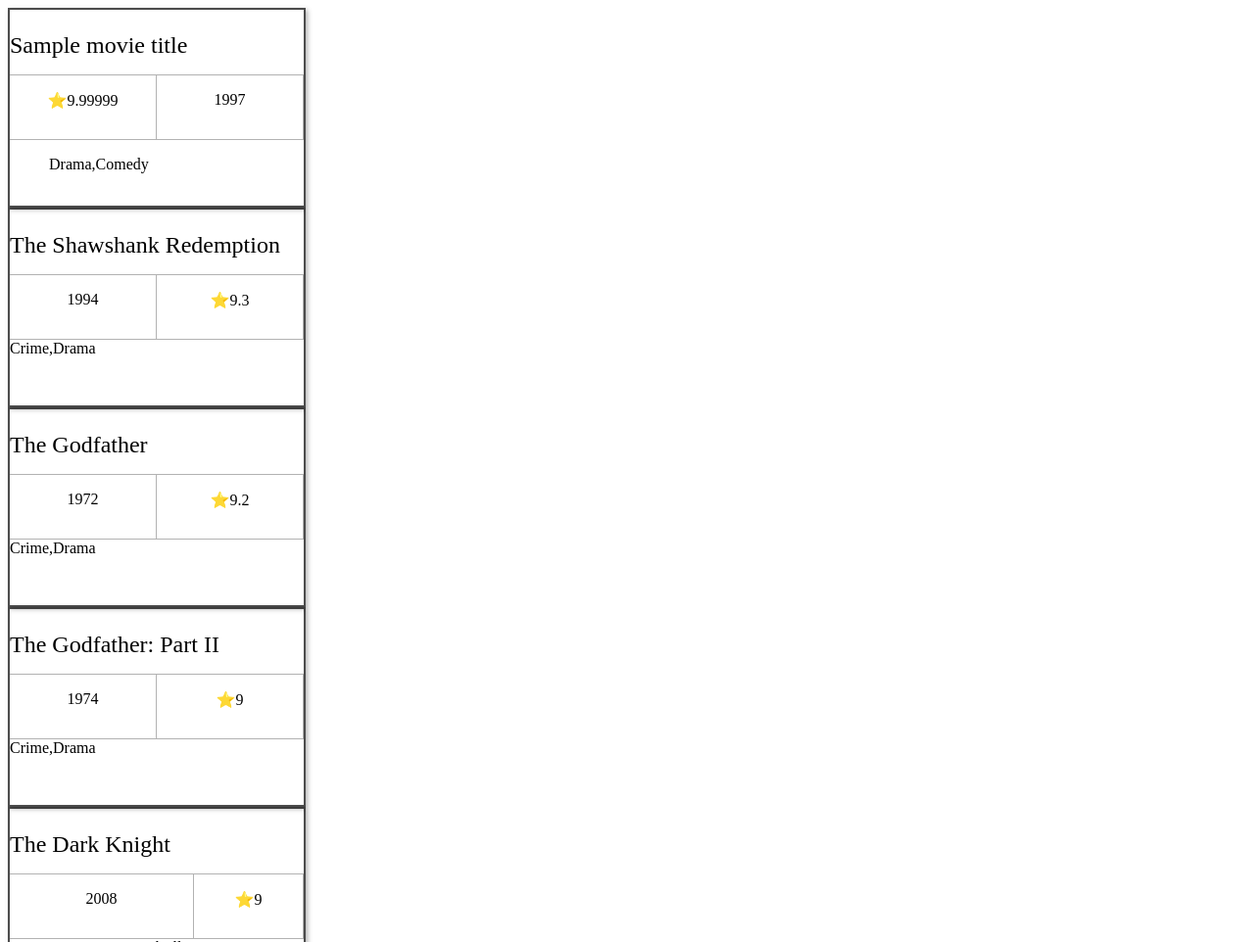
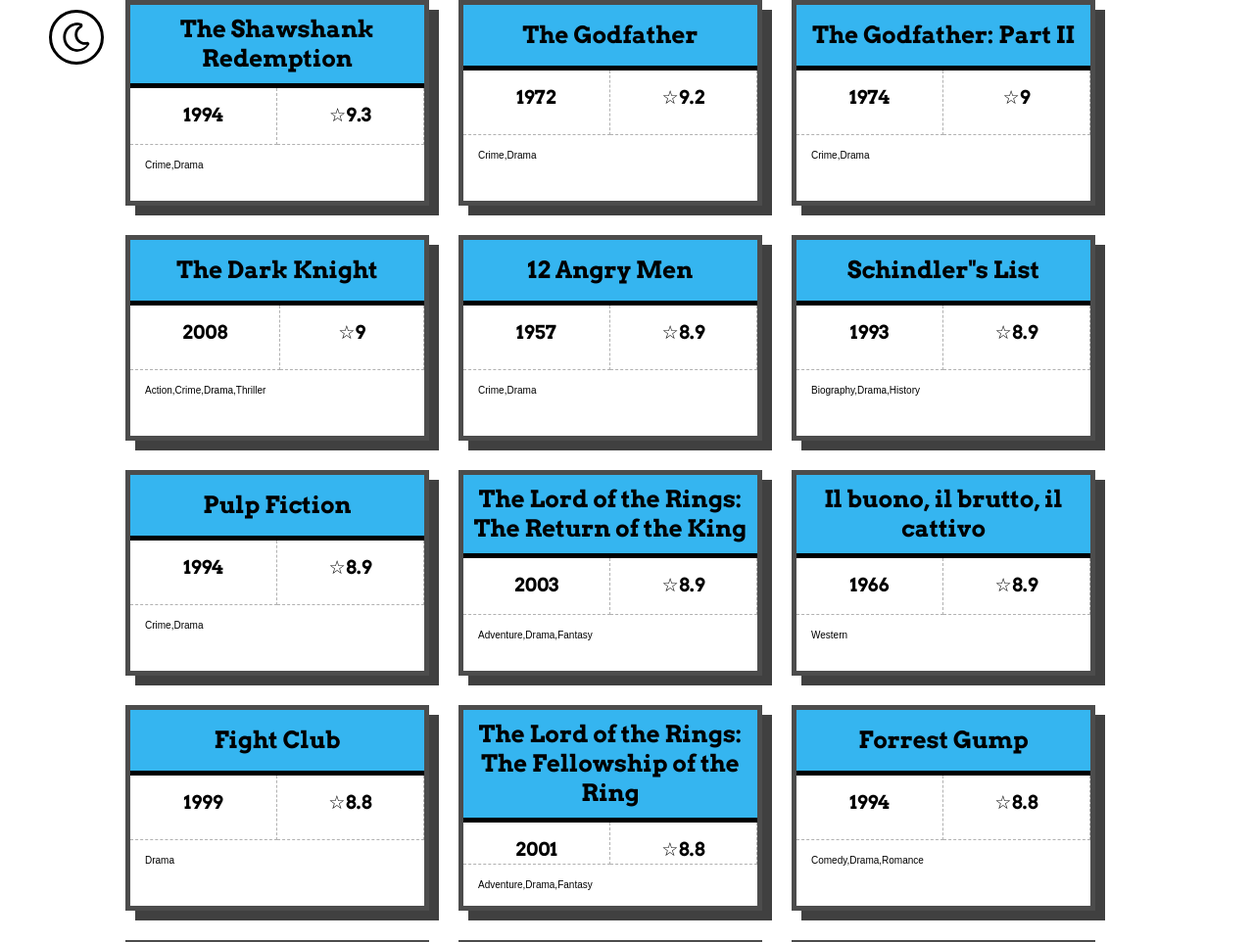
Before and after one commit to thomyerk/CC-Theme_change, a plain HTML site: page index.html in a window 1280 px wide. Shown: the top 962 px of the page at 98% size. Drawn offline with Linux system fonts and the light colour scheme.

Commit message:
styling added for light-dark theme

```diff
--- a/index.html
+++ b/index.html
@@ -9,18 +9,6 @@
     <script src="./init.js" defer></script>
   </head>
   <body class="light">
-    <div class="movie-card light">
-      <div class="title">
-        <span>Sample movie title</span>
-      </div>
-      <div class="rate">&#11088;9.99999</div>
-      <div class="year">1997</div>
-      <div class="genres">
-        <ul>
-          <li>Drama,</li>
-          <li>Comedy</li>
-        </ul>
-      </div>
-    </div>
+    <img id="circle" src="moon-regular.svg" alt="" onclick="darkmode()">
   </body>
 </html>
--- a/init.js
+++ b/init.js
@@ -6,7 +6,7 @@ window.onload = () => {
       movieCard.classList.add("movie-card","light")
       let title = cardConstructor("title",item.title,movieCard)
       let year = cardConstructor("year",item.year,movieCard)
-      let rate = cardConstructor("rate",'&#11088;' + item.rate,movieCard)
+      let rate = cardConstructor("rate",'&#9734;' + item.rate,movieCard)
       let genres = cardConstructor("genres",item.genre,movieCard)
       document.body.appendChild(movieCard)
     }
@@ -28,19 +28,25 @@ function cardConstructor(cardElement,elemContent,parent){
   return div
 }
 
-// async function getGoogleImage(url = '', data = {}, title){
-//   url = "https://www.google.com/search?q=" + title.replace(" ","+") + "&source=lnms&tbm=isch"
-//   let response = await fetch(url,{
-//     method: 'GET'
-//     mode: 'cors'
+let dark = false;
 
-//   }).then(res => response.json())
-
-
-// }
-
-//https://www.google.com/search?q=The+Shawshank+Redemption&source=lnms&tbm=isch google link for images
-//document.querySelector('#islmp img') - google image search first img
+function darkmode(){
+  let elements = (dark)?document.querySelectorAll(".dark"):document.querySelectorAll(".light")
+  console.log(dark);
+  if(dark == false){
+    elements.forEach(cards => {
+      cards.classList.remove("light")
+      cards.classList.add("dark")
+    });
+    dark = true
+  }else{
+    elements.forEach(cards => {
+      cards.classList.remove("dark")
+      cards.classList.add("light")
+    });
+    dark = false
+  }
+}
 
 const movies = [
     {
--- a/style.css
+++ b/style.css
@@ -1,6 +1,29 @@
+@import url('https://fonts.googleapis.com/css2?family=Arvo:wght@700&display=swap');
+@import url('https://fonts.googleapis.com/css2?family=Open+Sans:wght@300&display=swap');
+
+body{
+  display: flex;
+  flex-wrap: wrap;
+  gap:30px;
+  margin: 0 10%;
+}
+#circle{
+  width: 30px;
+  height: 30px;
+  padding: 10px;
+  border-radius: 55px;
+  position: absolute;
+  left: 50px;
+  top: 10px;
+  border: 3px solid rgba(0, 0, 0, 1);
+}
+
+#circle:hover{
+  background-color:  rgb(53, 181, 240);
+  filter: sepia(10%) saturate(10%) hue-rotate(528) ;
+}
+
 .movie-card {
-  border: 2px solid rgba(0, 0, 0, 0.7);
-  box-shadow: 2px 2px 5px rgba(0, 0, 0, 0.3);
   width: 300px;
   height: 200px;
   display: grid;
@@ -9,26 +32,44 @@
 }
 
 .movie-card > .title {
+
   grid-row: 1;
   grid-column: span 2;
   font-size: x-large;
-  border-bottom: 1px solid rgba(0, 0, 0, 0.3);
-  margin-top: auto;
-  padding-bottom: 1rem;
+  padding: 10px 0 ;
+  font-family: Arvo,serif;
+  display: flex;
+  align-items: center;
+  justify-content: center;
+  text-align: center;
+  font-size: x-large;
+  max-width: 100%;
 }
 
-.movie-card > .rate,
-.year {
+.movie-card > .rate, .light .year {
   text-align: center;
-  border-bottom: 1px solid rgba(0, 0, 0, 0.3);
-  border-right: 1px solid rgba(0, 0, 0, 0.3);
+  border-bottom: 1px dashed  rgba(0, 0, 0, 0.3);
+  border-right: 1px dashed  rgba(0, 0, 0, 0.3);
   padding-top: 1rem;
+  font-family: Arvo,serif;
+  font-size: larger;
+  background-color: white;
+  color: black;
 }
 
 .genres > ul {
   list-style-type: none;
   display: flex;
+  flex-wrap: wrap;
   flex-direction: row;
+  grid-column: span 2;
+  font-size: smaller;
+}
+
+div.genres{
+  padding: 15px;
+  font-family: 'Open-sans',sans-serif;
+  font-size: x-small;
 }
 
 .li::before {
@@ -38,7 +79,52 @@
 .light {
   /* Create a light theme */
 }
+.light .title{
+  background-color: rgb(53, 181, 240);
+  border-bottom: 5px solid rgba(0, 0, 0, 1);
+}
+.light .movie-card{
+  border: 5px solid rgba(0, 0, 0, 0.7);
+  box-shadow: 10px 10px 0px 0px rgba(0,0,0,0.75);
+}
 
-.dark {
+body.dark{
+  background-color: rgb(48, 48, 65);
+}
+
+.dark:not(body) {
+  color: white;
+  border: 5px solid #38486f;
+  box-shadow: 10px 10px 0px 0px #d7c1e0;
   /* Create a dark theme */
 }
+.dark .title{
+  color: #d7c1e0;
+  background-color:#715081;
+  border-bottom: 5px solid rgba(0, 0, 0, 1);
+  border-right: 5px solid rgba(0, 0, 0, 1);
+}
+
+.dark .movie-card > .rate,
+.year {
+  padding-top: 1rem;
+  color: #d7c1e0;
+  background-color: #38486f;
+  border-bottom: 1px dashed  rgba(255, 255, 255, 0.3);
+  border-right: 1px dashed  rgba(255, 255, 255, 0.3);
+  font-family: Arvo,serif;
+  text-align: center;
+}
+
+.dark .movie-card{
+  background-color:#38486f;
+  color:black;
+}
+.dark .genres{
+  color: #d7c1e0;
+}
+
+.dark #circle:hover{
+  background-color:  #d7c1e0;);
+  filter: sepia(10%) saturate(10%) hue-rotate(528) ;
+}
```
Also changed, not shown: moon-regular.svg (added).
